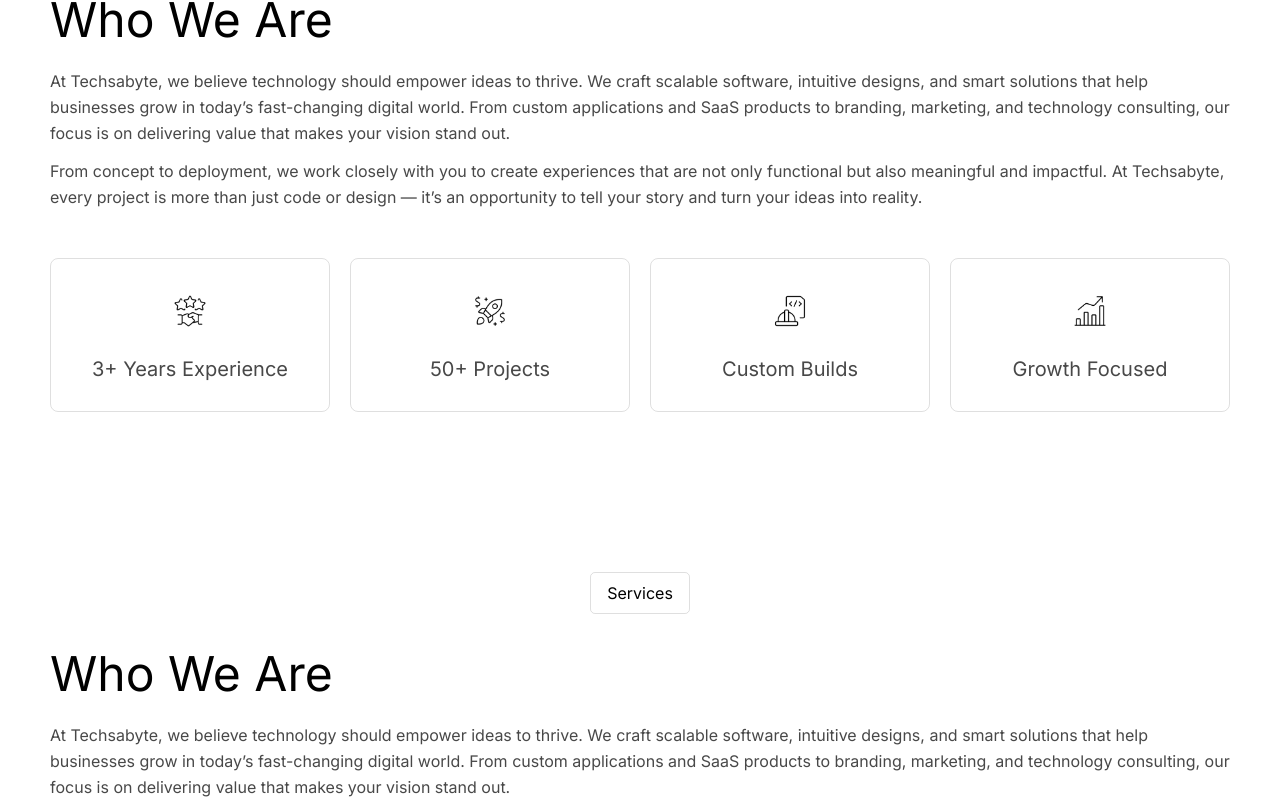
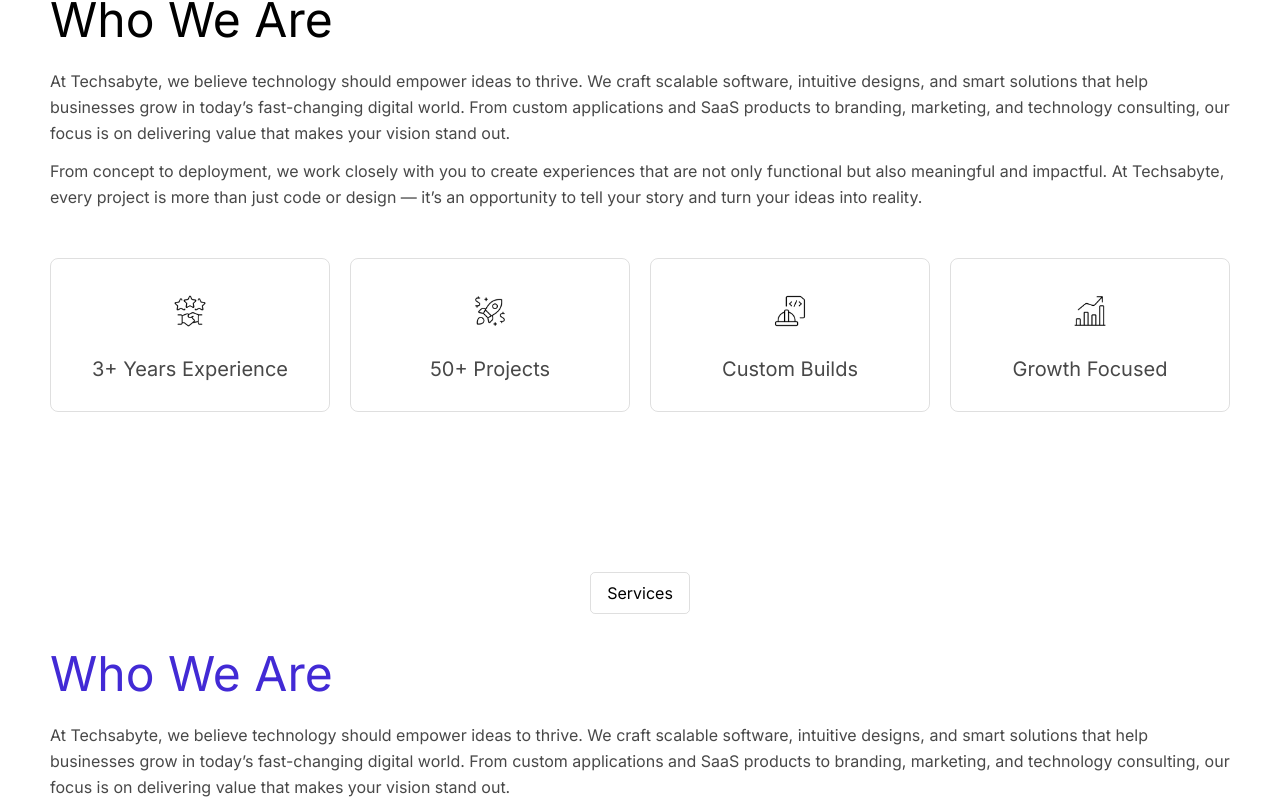
Before and after one commit to kousar-21/texabyte, a React (Vite) app: page / in a window 1280 px wide. Shown: the part 737-1537 px from the top of the page. Built offline with nearby package versions, Linux system fonts and the light colour scheme.

Commit message:
adding custom color code

```diff
--- a/src/Components/Service/Service.jsx
+++ b/src/Components/Service/Service.jsx
@@ -10,7 +10,7 @@
             </div>
             <div className='mt-9'>
                 <div>
-                    <h1 className="text-3xl sm:text-4xl lg:text-5xl text-[#000000]">
+                    <h1 className="text-3xl sm:text-4xl lg:text-5xl text-primary">
                         Who We Are
                     </h1>
                     <p className="text-base text-[#484848] mt-6 leading-relaxed">
--- a/src/index.css
+++ b/src/index.css
@@ -2,10 +2,13 @@
 
 @import "tailwindcss";
 @plugin "daisyui";
-@plugin "daisyui/theme"{
 
+@plugin "daisyui/theme" {
+    --color-primary: "#8584EF";
+    --color-secondary: "#484848";
+    --color-accent: "#000000"
 }
 
-*{
+* {
     font-family: "Inter", sans-serif;
 }
```
